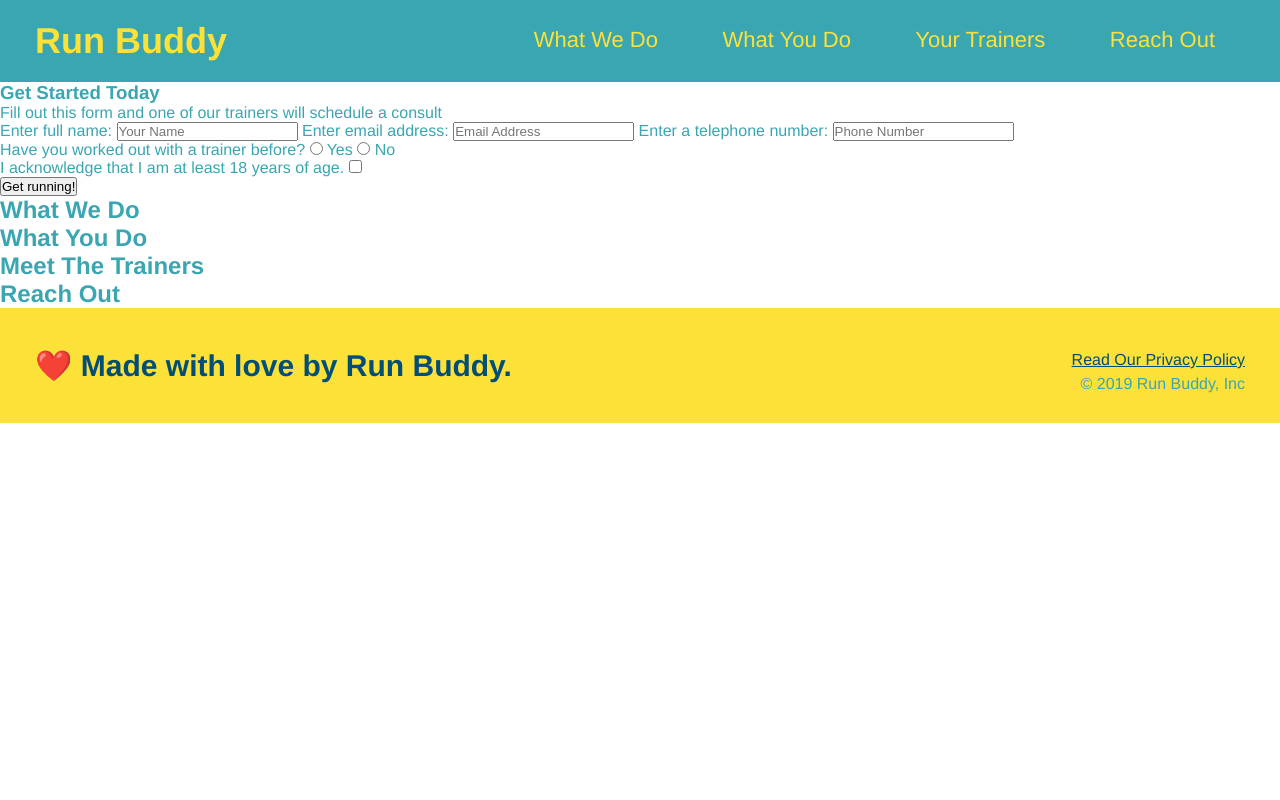
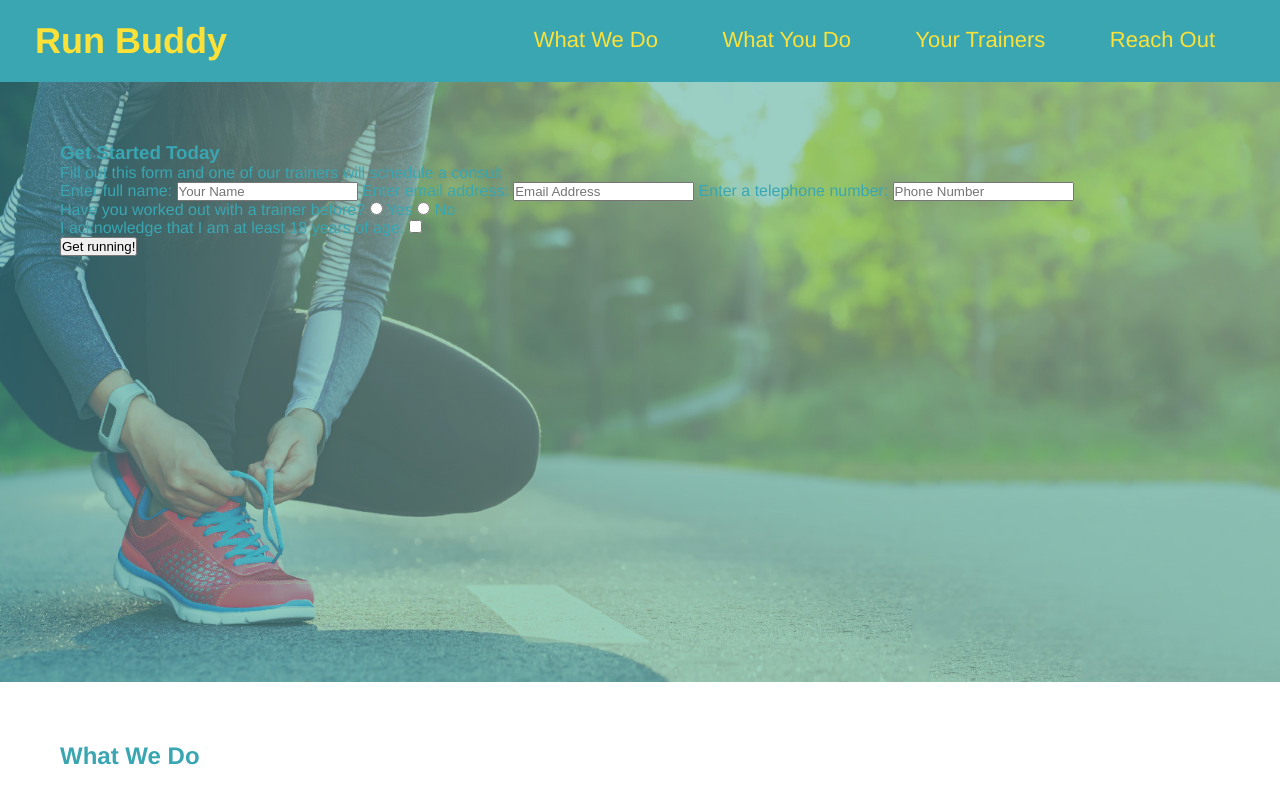
Before and after one commit to Untoldepoch/run-buddy, a plain HTML site: page index.html in a window 1280 px wide. Shown: the top 800 px of the page. Drawn offline with Linux system fonts and the light colour scheme.

Commit message:
herobackgroundsizepositioncss

```diff
--- a/assets/css/style.css
+++ b/assets/css/style.css
@@ -70,3 +70,16 @@ footer div {
 footer a {
     color: #024e76;
 }
+
+section {
+    padding: 60px;
+}
+
+/* Hero Style Start */
+.hero {
+    background-image: url("../images/hero-bg.jpg");
+    height: 600px;
+    background-size: cover;
+    background-position: center;
+  }
+  /* Hero Style End */
--- a/index.html
+++ b/index.html
@@ -33,7 +33,7 @@
     </header>
 
     <!-- hero/jumbotron -->
-    <section>
+    <section class="hero">
         <div>
             <h3>Get Started Today</h3>
             <p>Fill out this form and one of our trainers will schedule a consult</p>
```
Also changed, not shown: assets/images/hero-bg.jpg (added).
